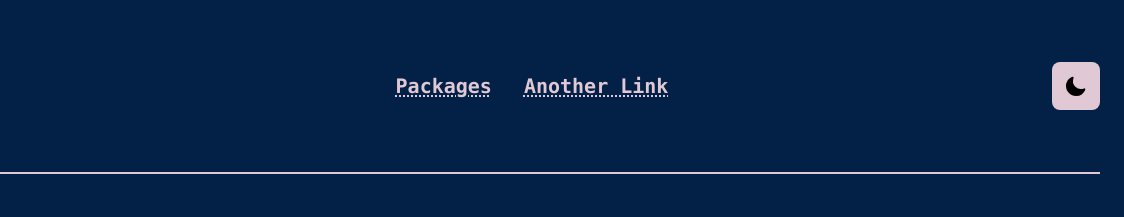
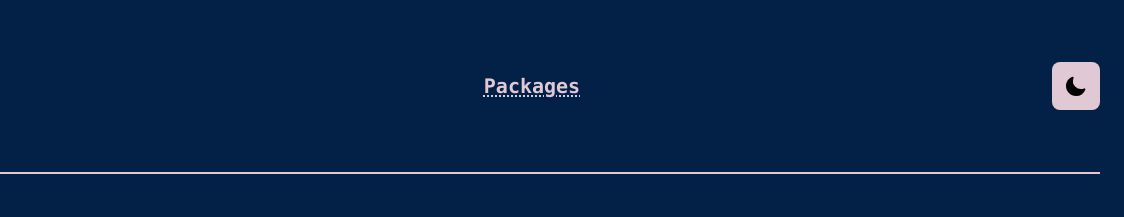
Before and after one commit to gatsby-uc/site, a Gatsby site: page / in a window 1280 px wide. Shown: the top 217 px of the page, 156-1280 px from the left. Built offline with nearby package versions, Linux system fonts and the light colour scheme; Gatsby itself is replaced by a stand-in of ours.

Commit message:
rmove random menu item

```diff
--- a/src/components/Header.js
+++ b/src/components/Header.js
@@ -10,10 +10,6 @@ import Logo from './Logo';
 const navItems = [
   {
     label: 'Packages',
-    path: '/packages/',
-  },
-  {
-    label: 'Another Link',
     path: '/packages/',
   },
 ];
```
